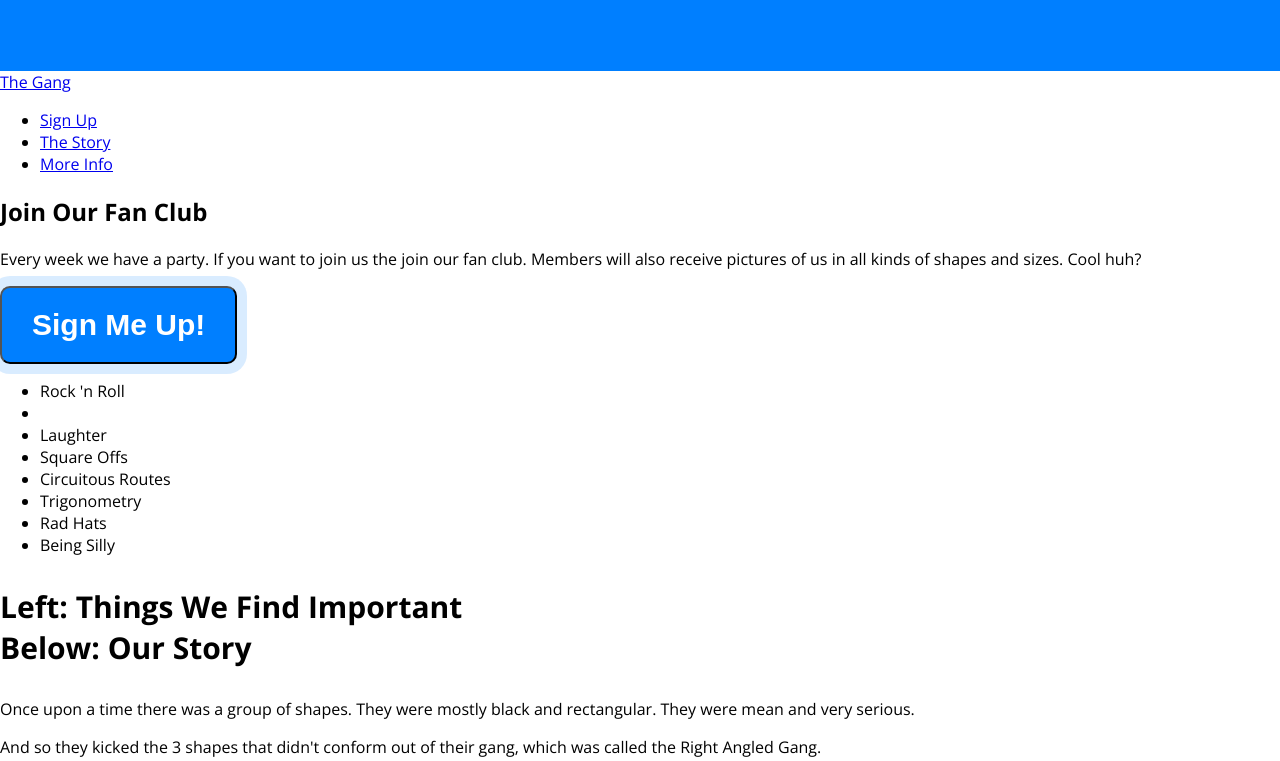
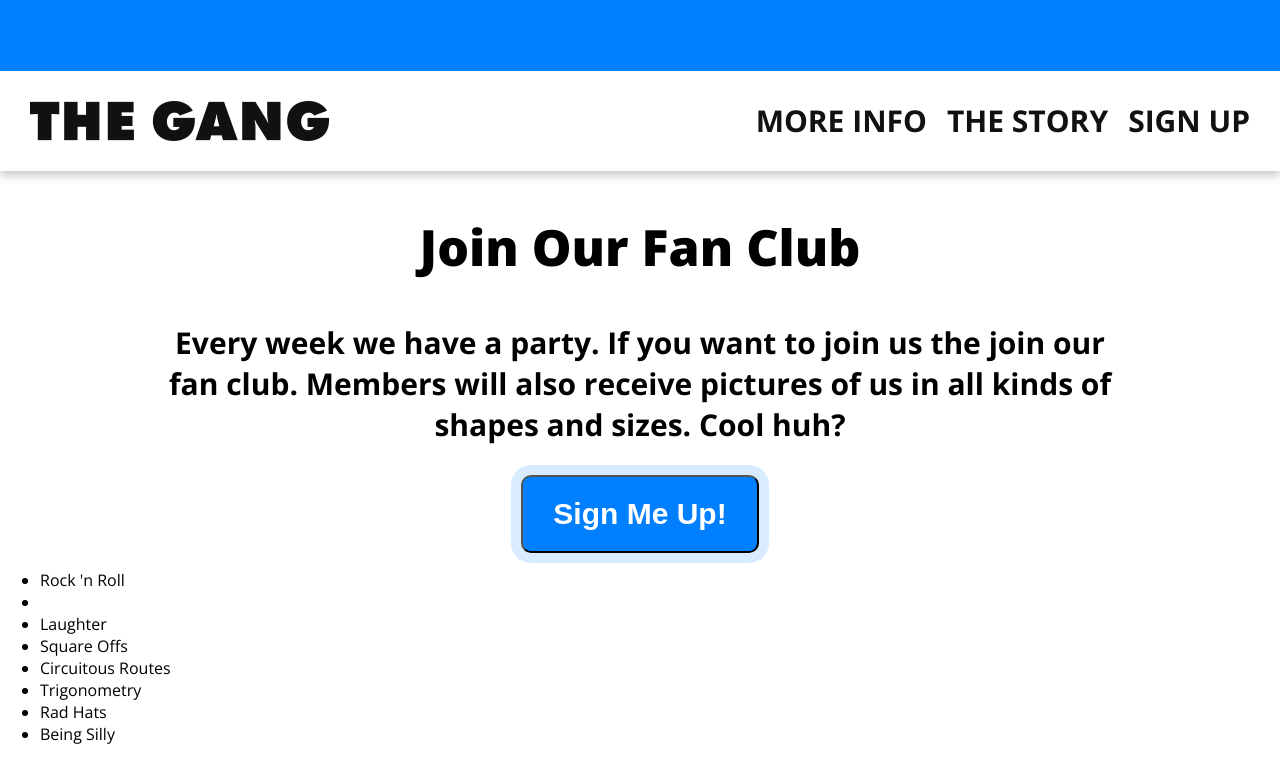
Before and after one commit to lc1ml1/The_gang, a plain HTML site: page index.html in a window 1280 px wide. Shown: the part 729-1490 px from the top of the page. Drawn offline with nearby package versions, Linux system fonts and the light colour scheme.

Commit message:
nav styling and read more

```diff
--- a/index.html
+++ b/index.html
@@ -23,6 +23,7 @@
 		<div class="character2"></div>
 		<div class="character3"></div>
 	</div>
+	<div id="more-info"></div>
 	<nav>
 		<a href="#" class="logo">The Gang</a>
 		<ul>
@@ -31,10 +32,12 @@
 			<li><a href="#more-info">More Info</a></li>
 		</ul>
 	</nav>
-	<div class="more-info" id="more-info">
-		<h2>Join Our Fan Club</h2>
-		<p>Every week we have <span class="highlight">a party.</span> If you want to join us the join our fan club. Members will also receive pictures of us in all kinds of shapes and sizes.  Cool huh?</p>
-		<button class="cta">Sign Me Up!</button>
+	<div class="more-info">
+		<div class="wrapper">
+			<h2>Join Our Fan Club</h2>
+			<p>Every week we have <span class="highlight">a party.</span> If you want to join us the join our fan club. Members will also receive pictures of us in all kinds of shapes and sizes.  Cool huh?</p>
+			<button class="cta">Sign Me Up!</button>
+		</div>
 	</div>
 	<div class="sep"></div>
 	<div class="story" id="story">
--- a/style.css
+++ b/style.css
@@ -11,6 +11,11 @@ h1{
 	font-size: 50px;
 }
 
+h2{
+	font-weight: 800;
+	font-size: 50px;
+}
+
 h3{
 	font-weight: bold;
 	font-size: 30px;
@@ -19,6 +24,12 @@ h3{
 h4{
 	font-weight: bold;
 	font-size: 20px;
+}
+
+p{
+	font-weight: bold;
+	font-size: 30px;
+	margin: 30px 0;
 }
 
 .wrapper{
@@ -98,20 +109,58 @@ button.cta.alt{
 	box-shadow: 0 0 0 10px rgba(0,0,0,.15);
 }
 
+nav{
+	height: 100px;
+	background-color: white;
+	box-shadow: 0 5px 8px rgba(0,0,0,.2);
+	position: sticky;
+	top: 0;
+}
 
+nav .logo{
+	display: block;
+	width: 300px;
+	height: 40px;
+	position: absolute; top: 50%; left: 0;
+	margin-top: -20px;
+	margin-left: 30px;
+	background: url(IMG/logo.png) no-repeat 0 0;
+	background-size: 100%;
+	overflow: hidden;
+	text-indent: -999px;
+}
 
-/* <div class="hero-banner">
-		<div class="wrapper">
-			<h4>Rich from <a href="https://taptapkaboom.com">Tap Tap Kaboom</a> presents
-			</h4>
-			<h1>The Silliest &amp;<br/>
-			 Most Awesome Gang<br/>
-			In The World!</h1>
-			<h3>It's Circle Guy, Hat Guy &amp; Red Guy,<br/>
-			They're the best of friends.</h3>
-			<a class="cta.alt" href="#more-info">Read More</a>
-		</div>
-		<div class="character1"></div>
-		<div class="character2"></div>
-		<div class="character3"></div>
+nav ul{
+	padding: 0;
+	margin: 0 20px 0 0;
+}
+
+nav ul li{
+	padding: 0;
+	margin: 0;
+	display: block;
+	float: right;
+}
+
+nav ul li a{
+	display: block;
+	height: 100%;
+	font-weight: bold;
+	font-size: 30px;
+	box-sizing: border-box;
+	text-transform: uppercase;
+	color: #111111;
+	text-decoration: none;
+	padding: 35px 10px;
+	line-height: 30px;
+}
+
+.more-info{
+	text-align: center;
+}
+
+/* <div class="more-info" id="more-info">
+		<h2>Join Our Fan Club</h2>
+		<p>Every week we have <span class="highlight">a party.</span> If you want to join us the join our fan club. Members will also receive pictures of us in all kinds of shapes and sizes.  Cool huh?</p>
+		<button class="cta">Sign Me Up!</button>
 	</div> */
```
